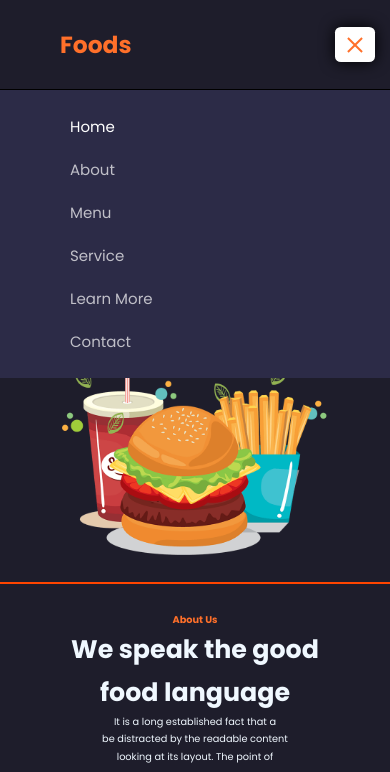
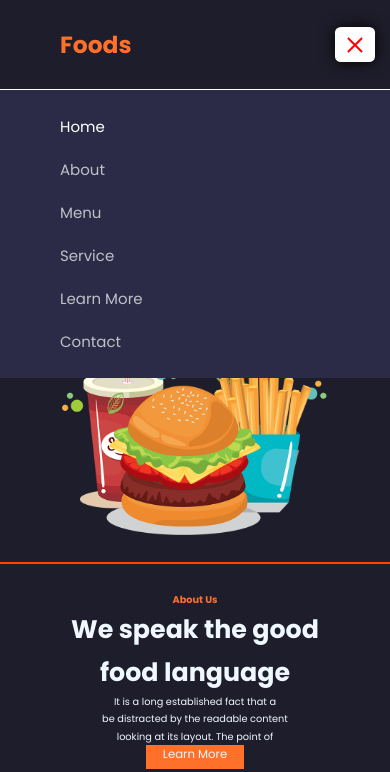
Before and after one commit to ItsAlexdro28/HamburgerGodSaveUS, a plain HTML site: page index.html in a window 390 px wide. Both pictures are taken after a click on the label 355 px from the left and 44 px from the top of the page. Shown: the top 772 px of the page. Drawn offline with nearby package versions, Linux system fonts and the light colour scheme.

Commit message:
fixed errors

```diff
--- a/css/styles.css
+++ b/css/styles.css
@@ -49,7 +49,7 @@ ul {
 .header .nav ul li a{
     display: block;
     font-size: 15px;
-    padding: 10px 10px;
+    padding: 10px 0;
     transition: all0.5s ease;
     color: rgba(255,255,255,0.7);
 }
@@ -77,7 +77,7 @@ ul {
     display: block;
     height: 2px;
     width: 20px;
-    background-color: #ff702a;
+    background-color: red;
     position: relative;
 }
 .nav-toggler span::before,
@@ -86,7 +86,7 @@ ul {
     position: absolute;
     width: 100%;
     height: 100%;
-    background-color: #ff702a;
+    background-color: red;
     left:0;
 }
 .nav-toggler span::before{
@@ -105,7 +105,7 @@ ul {
         top:100%;
         width:100%;
         background-color: #2c2b47;
-        border-top: 1px solid #000;
+        border-top: 1px solid #fff;
         opacity:0;
         visibility: hidden;
     }
@@ -138,11 +138,6 @@ ul {
     background-color: orangered ;
     height: 2px;
     margin: 3vw 0;
-}
-.mini-sep{
-    width: 4vw;
-    background-color: orangered ;
-    height: 2px;
 }
 .orange {
     color: #ff702a;
@@ -183,16 +178,18 @@ ul {
     width:90%;
 }
 .orange-button {
+    align-self: flex-start;
     display: flex;
     justify-content: center;
     align-items: center;
-    width: 8vw;
+    width: 20%;
     height: 1.8vw;
-    margin: 2% 0;
 }
 .orange-button a{
     text-align: center;
     margin: 0;
+    width: 90%;
+    height: 90%;
     font-size: 0.8vw;
 }
 /* Second page / about */
@@ -239,7 +236,6 @@ ul {
     height: 23vw;
     background-color: #ffefe8;
     box-shadow: 0px 9px 20px rgba(255, 255, 255, 0.19);
-    border-radius: 25px;
 }
 .white-div h4 {
     font-size: 1.3vw;
@@ -376,7 +372,7 @@ font-size: 1.3vw;
     }
     .orange-button {
         align-self: center;
-        margin: 3% 0;
+        margin: 0;
         width: 25vw;
         height: 6vw;
     }
--- a/index.html
+++ b/index.html
@@ -190,7 +190,7 @@
                     <a href="https://www.linkedin.com/" target="_blank">
                         <i class='bx bxl-linkedin-square' ></i>
                     </a>
-                    <a href="" target="_blank">
+                    <a href="https://www.discord.com/" target="_blank">
                         <i class='bx bxl-discord-alt' ></i>
                     </a>
                 </div>
```
